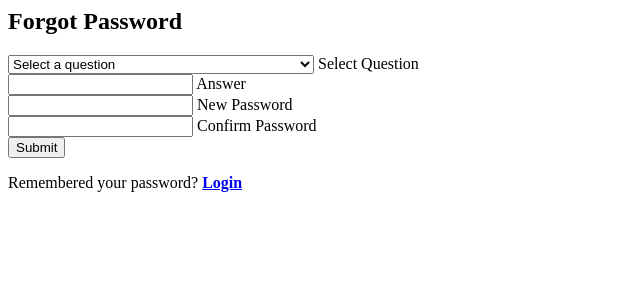
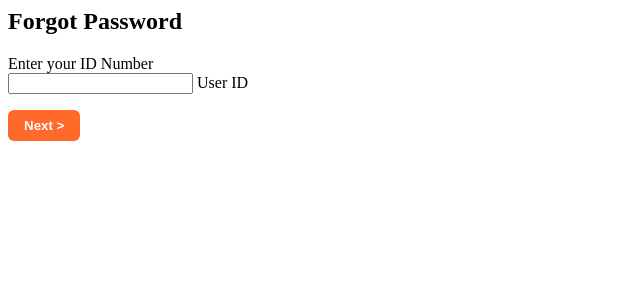
Before and after one commit to C1dd03/Final_EncryptionFiles, a PHP site: page /forgot_password.php in a window 1280 px wide. Shown: the top 300 px of the page, without its empty margins (0-640 px from the left). Run offline with PHP 8.4, Linux system fonts and the light colour scheme.

Commit message:
add forgot password

```diff
--- a/public/css/style.css
+++ b/public/css/style.css
@@ -112,6 +112,8 @@ p {
   flex-direction: column;
   gap: 12px;
 }
+
+/* addd */
 
 .login-forgot-password a {
   text-align: center;
--- a/public/index.php
+++ b/public/index.php
@@ -34,6 +34,11 @@ switch ($action) {
         $userController->logout();
 
 
+    case 'verifyId':
+        $userController->verifyId();
+        break;
+
+
     default:
         $userController->showLogin();
         break;
--- a/views/auth/auth.php
+++ b/views/auth/auth.php
@@ -29,6 +29,9 @@
         <li><a href="index.php?action=register" class="nav-register-link">Register</a></li>
       <?php elseif ($page === 'register'): ?>
         <li><a href="index.php?action=login">Login</a></li>
+        <?php elseif ($page === 'forgot-password'): ?>
+        <li><a href="index.php?action=login">Login</a></li>
+        <li><a href="index.php?action=register">Register</a></li>
       <?php else: ?>
         <li><a href="index.php?action=login">Login</a></li>
       <?php endif; ?>
--- a/views/auth/forgot_password.php
+++ b/views/auth/forgot_password.php
@@ -1,21 +1,117 @@
+<style>
+
+
+.step {
+    display: none;
+}
+.step.active {
+    display: block;
+}
+
+.input-field {
+    position: relative; /* relative */
+    width: 100%; /* w-full */
+    margin-bottom: 1rem; /* mb-4 */
+}
+
+.btn {
+    padding: 0.5rem 1rem; /* px-4 py-2 */
+    border-radius: 0.375rem; /* rounded-md */
+    font-weight: 600; /* font-semibold */
+    color: #ffffff;
+    cursor: pointer;
+    transition: all 0.2s ease-in-out; /* transition-all duration-200 */
+    border: none;
+}
+
+.next-btn {
+    background-color:   #ff692a; /* bg-green-500 */
+}
+
+.next-btn:hover {
+    background-color: #e64f0f;
+    color: white;/* hover:bg-green-600 */
+}
+
+.prev-btn {
+    background-color: #6b7280; /* bg-gray-500 */
+}
+
+.prev-btn:hover {
+    background-color: #4b5563; /* hover:bg-gray-600 */
+}
+
+.btn_submit {
+    background-color: #22c55e; /* bg-green-500 */
+    width: 100%; /* w-full */
+    padding: 0.5rem 0; /* py-2 */
+    border-radius: 0.375rem; /* rounded-md */
+    font-weight: 700; /* font-bold */
+    color: #ffffff;
+}
+
+.btn_submit:hover {
+    background-color: #16a34a; /* hover:bg-green-600 */
+}
+
+.message {
+    border-left: 3px solid #e74c3c;
+    background-color: #fdecea;
+    color: #c0392b;
+    padding: 10px;
+    border-radius: 3px;
+    font-size: 0.9em;
+    box-shadow: 0 2px 5px rgba(0, 0, 0, 0.1);
+    display: none;
+    justify-content: center;
+    margin-bottom: 15px;
+}
+
+
+</style>
+
 <form class="forgot-password" id="forgotForm">
-  <h2>Forgot Password</h2>
+  <h2 class="text-xl font-semibold mb-4 text-center">Forgot Password</h2>
 
+  <!-- Step 1: Verify ID -->
+
+  <div class="step step-1 active">
+    <label class=" text-gray-600 text-sm">Enter your ID Number</label>
+    <p class="message"></p>
     <div class="input-field">
-    <select name="security_question" required>
-      <option value="">Select a question</option>
-      <option value="q1">Who was your best friend in elementary school?</option>
-      <option value="q2">What was the name of your favorite pet?</option>
-      <option value="q3">Who was your favorite high school teacher?</option>
-    </select>
-    <label>Select Question</label>
+      <input type="text" name="id_number" required placeholder=" " />
+      <label>User ID</label>
+    </div>
+    <div class="flex justify-between items-center mt-2">
+      <button type="button" class="btn next-btn" onclick="nextStepForgot(1)">Next &gt;</button>
+    </div>
+  </div>
+
+  <!-- Step 2: Security Question -->
+  <div class="step step-2">
+    <div class="input-field">
+    <input type="text" name="security_answer_1" required placeholder=" " />
+    <label>Who was your best friend in elementary school?</label>
   </div>
 
   <div class="input-field">
-    <input type="text" name="answer" required placeholder=" " />
-    <label>Answer</label>
+    <input type="text" name="security_answer_2" required placeholder=" " />
+    <label>What was the name of your favorite pet?</label>
   </div>
 
+  <div class="input-field">
+    <input type="text" name="security_answer_3" required placeholder=" " />
+    <label>Who was your favorite high school teacher?</label>
+  </div>
+
+    <div class="flex justify-between mt-2">
+      <button type="button" class="btn prev-btn" onclick="prevStepForgot(2)">&lt; Prev</button>
+      <button type="button" class="btn next-btn" onclick="nextStepForgot(2)">Next &gt;</button>
+    </div>
+  </div>
+
+  <!-- Step 3: New Password -->
+  <div class="step step-3">
     <div class="input-field">
       <input type="password" name="new_password" required placeholder=" " />
       <label>New Password</label>
@@ -26,9 +122,113 @@
       <label>Confirm Password</label>
     </div>
 
+    <div class="flex justify-between mt-2">
+      <button type="button" class="btn prev-btn" onclick="prevStepForgot(3)">&lt; Prev</button>
       <button type="submit" class="btn_submit">Submit</button>
+    </div>
+  </div>
+</form>
 
-  <p class="toggle-link">
-    Remembered your password? <a href="index.php?action=login"><b>Login</b></a>
-  </p>
-</form>
+
+<script>
+const form = document.getElementById('forgotForm');
+const msg = document.querySelector('.message');
+
+function nextStepForgot(step) {
+    const current = document.querySelector(`.step-${step}`);
+    const next = document.querySelector(`.step-${step + 1}`);
+
+    // Step 1: Verify ID via AJAX
+    if(step === 1) {
+        const idInput = current.querySelector('[name="id_number"]');
+
+        // Clear previous message
+        msg.textContent = '';
+        msg.style.display = 'none';
+
+        if(!idInput.value.trim()) {
+            msg.textContent = "Please enter your ID Number";
+            msg.style.display = 'flex'; // or 'block' depende sa imong CSS
+            return;
+        }
+
+        fetch('index.php?action=verifyId', {
+            method: 'POST',
+            body: new URLSearchParams({id_number: idInput.value.trim()})
+        })
+        .then(res => res.json())
+        .then(data => {
+            if(data.success) {
+                current.classList.remove('active');
+                next.classList.add('active');
+            } else {
+                msg.textContent = data.message; // Invalid ID Number
+                msg.style.display = 'flex';
+            }
+        })
+        .catch(err => {
+            console.error("AJAX error:", err);
+            msg.textContent = "An error occurred. Please try again.";
+            msg.style.display = 'flex';
+        });
+
+        return;
+    }
+
+    // Step 2: Ensure question + answer are filled
+    if(step === 2) {
+        const question = current.querySelector('[name="security_question"]').value;
+        const answer = current.querySelector('[name="answer"]').value.trim();
+        if(!question || !answer) { alert("Please select question and provide answer"); return; }
+    }
+
+    current.classList.remove('active');
+    next.classList.add('active');
+}
+
+function prevStepForgot(step) {
+    const current = document.querySelector(`.step-${step}`);
+    const prev = document.querySelector(`.step-${step - 1}`);
+    current.classList.remove('active');
+    prev.classList.add('active');
+}
+
+// Handle final submit (Step 3)
+form.addEventListener('submit', function(e){
+    e.preventDefault();
+    const step2 = document.querySelector('.step-2');
+    const step3 = document.querySelector('.step-3');
+
+    const id_number = document.querySelector('[name="id_number"]').value.trim();
+    const question_id = step2.querySelector('[name="security_question"]').value;
+    const answer = step2.querySelector('[name="answer"]').value.trim();
+    const new_password = step3.querySelector('[name="new_password"]').value;
+    const confirm_password = step3.querySelector('[name="confirm_password"]').value;
+
+    if(new_password !== confirm_password){
+        alert("Passwords do not match");
+        return;
+    }
+
+    fetch('index.php?action=resetPassword', {
+        method: 'POST',
+        body: new URLSearchParams({
+            id_number,
+            security_question: question_id,
+            answer,
+            new_password,
+            confirm_password
+        })
+    })
+    .then(res => res.json())
+    .then(data => {
+        alert(data.message);
+        if(data.success) window.location.href = 'index.php?action=login';
+    })
+    .catch(err => {
+        console.error("AJAX error:", err);
+        alert("An error occurred. Please try again.");
+    });
+});
+
+</script>
```
Also changed, not shown: controllers/UserController.php (+52 -1 lines), models/User.php (+24 -6 lines), public/js/login-incorrect-atmp.js (+13 -2 lines). Lines whose indentation alone changed are shown as unchanged.
